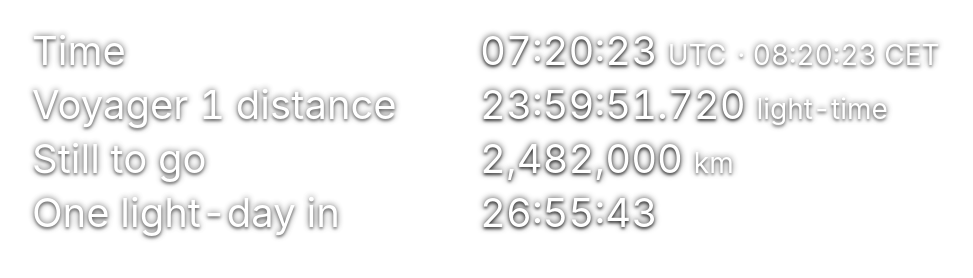
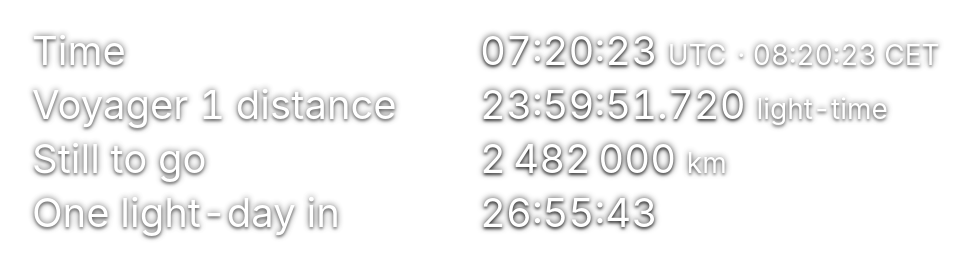
Before and after one commit to tammojan/vgr1_gui, a plain HTML site: page overlay.html in a window 1280 px wide. Shown: the whole page, without its empty margins (0-973 px from the left). Drawn offline with Linux system fonts and the light colour scheme.

Commit message:
Remove comma thousands separator

```diff
--- a/overlay.html
+++ b/overlay.html
@@ -143,7 +143,9 @@ const hms = s => `${pad(Math.floor(s / 3600))}:${pad(Math.floor(s / 60) % 60)}:$
 const localFmt = new Intl.DateTimeFormat("nl-NL", {
   timeZone: "Europe/Amsterdam", hour: "2-digit", minute: "2-digit", second: "2-digit",
   hour12: false, timeZoneName: "short" });
-const kmFmt = new Intl.NumberFormat("en-US", { minimumFractionDigits: KMDEC, maximumFractionDigits: KMDEC });
+const kmNum = new Intl.NumberFormat("en-US", { minimumFractionDigits: KMDEC, maximumFractionDigits: KMDEC });
+// thousands separated by a narrow no-break space (U+202F, the SI style), decimal point kept
+const kmFmt = { format: x => kmNum.formatToParts(x).map(p => p.type === "group" ? "\u202F" : p.value).join("") };
 const $ = id => document.getElementById(id);
 
 /* ---------------------------------------------------------------- data clock */
```
